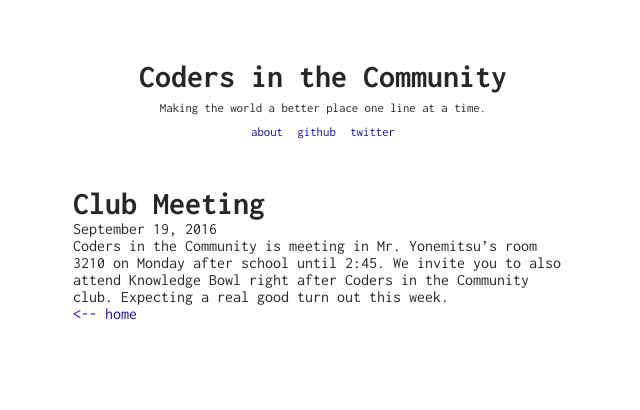
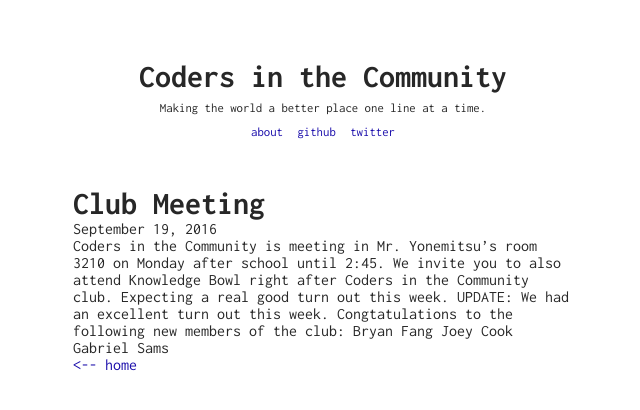
Before and after one commit to CodersInTheCommunity/CodersInTheCommunity.github.io, a Jekyll site: the page built from _posts/2016-09-19-club-meeting.md, in a window 1280 px wide. Shown: the top 410 px of the page, without its empty margins (317-957 px from the left). Built offline with Jekyll 4.4.1, drawn with Linux system fonts in a browser that asks for light colours.

Commit message:
Update 2016-09-19-club-meeting.md

```diff
--- a/_posts/2016-09-19-club-meeting.md
+++ b/_posts/2016-09-19-club-meeting.md
@@ -5,3 +5,8 @@ title: Club Meeting
 
 Coders in the Community is meeting in Mr. Yonemitsu's room 3210 on Monday after school until 2:45. We invite you to also attend Knowledge Bowl right after Coders in the Community club.
 Expecting a real good turn out this week.
+UPDATE: We had an excellent turn out this week.
+Congtatulations to the following new members of the club:
+Bryan Fang
+Joey Cook
+Gabriel Sams
```
